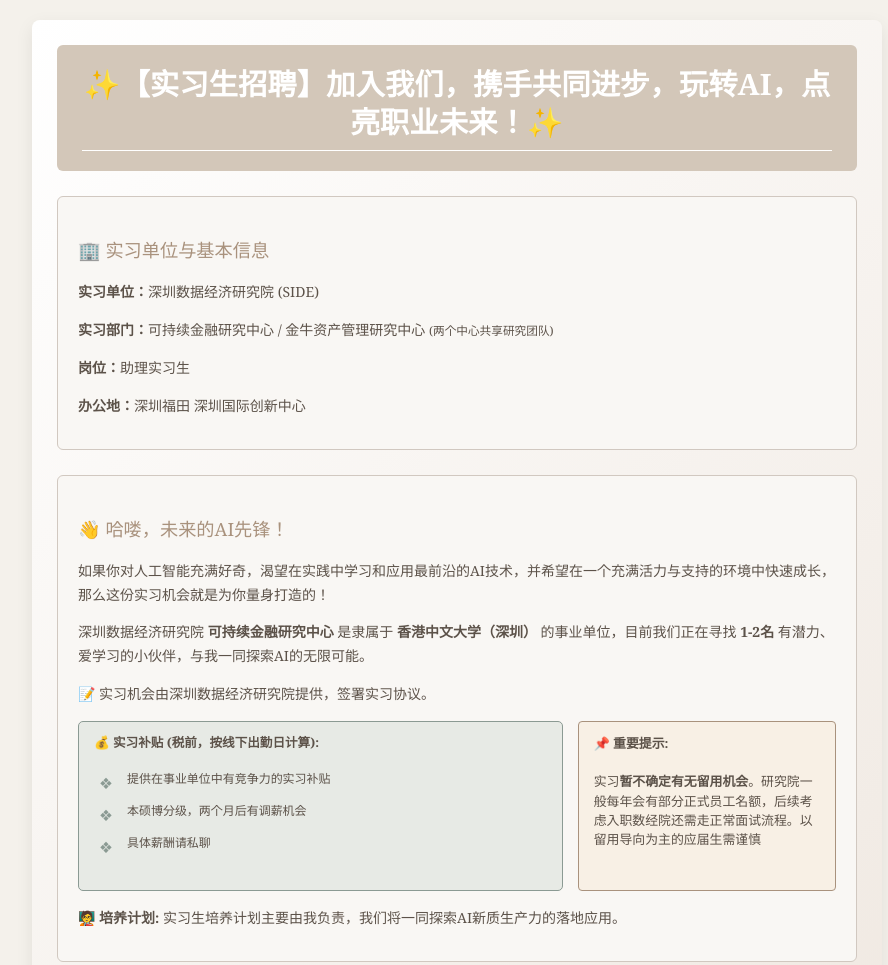
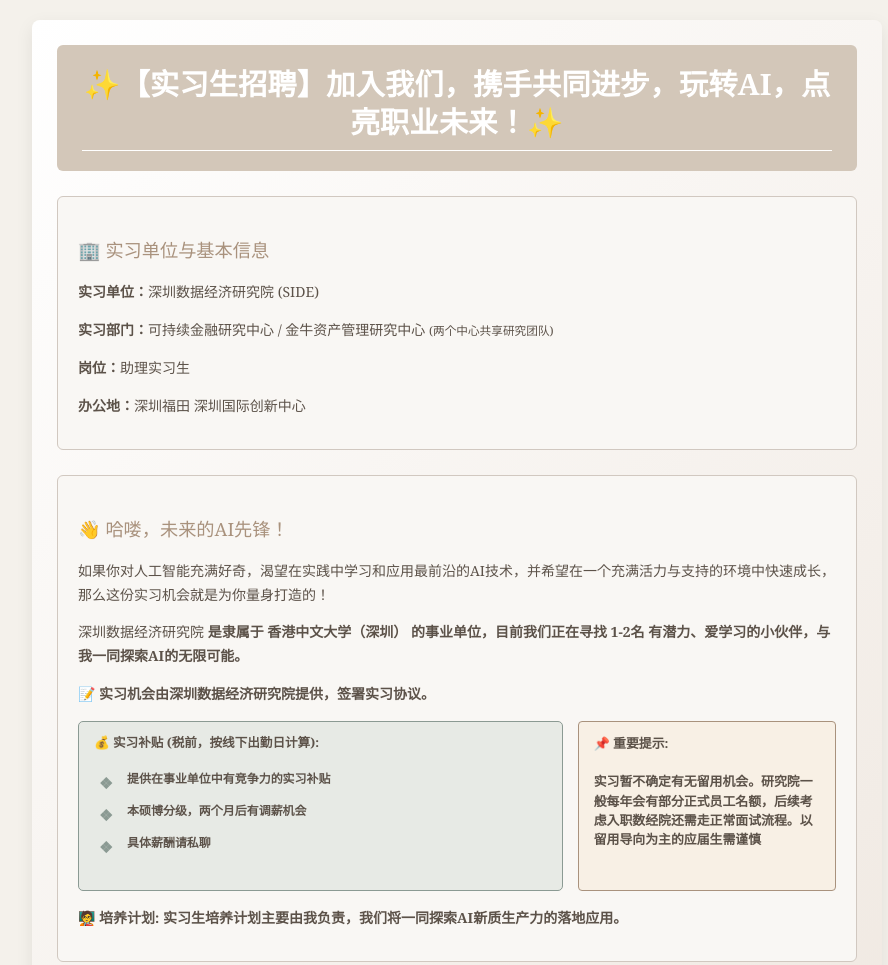
Before and after one commit to Cheng-hun-gu-ren/job-posting, a plain HTML site: page index.html in a window 1280 px wide. Shown: the top 965 px of the page, without its empty margins (183-1071 px from the left). Drawn offline with Linux system fonts and the light colour scheme; a script that the page names is missing.

Commit message:
Update index.html

```diff
--- a/index.html
+++ b/index.html
@@ -686,7 +686,7 @@ strong { /* Applies to all strong tags, ensure it's not overriding specific need
 <div class="intro-section">
     <h3>👋 哈喽，未来的AI先锋！</h3>
     <p>如果你对人工智能充满好奇，渴望在实践中学习和应用最前沿的AI技术，并希望在一个充满活力与支持的环境中快速成长，那么这份实习机会就是为你量身打造的！</p>
-    <p>深圳数据经济研究院 <strong>可持续金融研究中心</strong> 是隶属于 <strong>香港中文大学（深圳）</strong> 的事业单位，目前我们正在寻找 <strong>1-2名</strong> 有潜力、爱学习的小伙伴，与我一同探索AI的无限可能。</p>
+    <p></strong>深圳数据经济研究院 <strong> 是隶属于 <strong>香港中文大学（深圳）</strong> 的事业单位，目前我们正在寻找 <strong>1-2名</strong> 有潜力、爱学习的小伙伴，与我一同探索AI的无限可能。</p>
     <p>📝 实习机会由深圳数据经济研究院提供，签署实习协议。</p>
     <div class="salary-and-note-container">
         <div class="salary-details-box">
```
